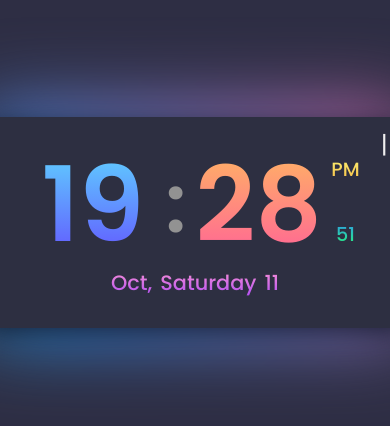
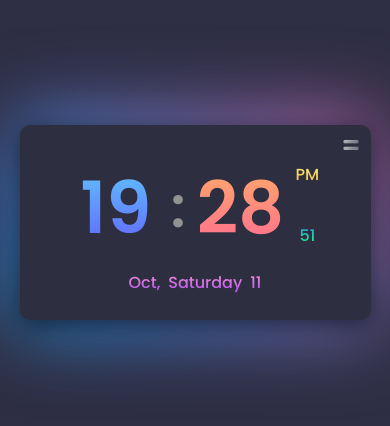
Before and after one commit to freakishcode/my-multi-site, a plain HTML site: page DigitalClock/index.html in a window 390 px wide. Shown: the part 200-626 px from the top of the page. Drawn offline with Linux system fonts and the light colour scheme.

Commit message:
Responsive clock

```diff
--- a/DigitalClock/index.html
+++ b/DigitalClock/index.html
@@ -4,6 +4,13 @@
     <meta charset="UTF-8" />
     <meta name="viewport" content="width=device-width, initial-scale=1.0" />
     <title>Digital-Clock</title>
+
+    <!-- fav icon for the title icon -->
+    <link
+      rel="shortcut icon"
+      href="./icons8-clock-48.png"
+      type="image/x-icon"
+    />
 
     <!-- CSS -->
     <link rel="stylesheet" href="./style.css" />
@@ -14,7 +21,12 @@
   <body>
     <div class="digital-clock">
       <!-- Time Formatter switch  -->
-      <div class="threeDots" id="active-menu">||</div>
+      <img
+        src="./equal-sign.png"
+        class="threeDots"
+        id="active-menu"
+        alt="menu"
+      />
       <ul class="dot-menu" id="active-menu">
         <li class="menu-item" id="active-menu">
           <span class="clock-form-text" id="active-menu">24-hour format</span>
--- a/DigitalClock/style.css
+++ b/DigitalClock/style.css
@@ -160,6 +160,7 @@ body {
   color: #efefef;
   font-size: 1.5em;
   cursor: pointer;
+  width: 20px;
 }
 
 .dot-menu {
@@ -231,3 +232,28 @@ body {
   box-shadow: 0 5px 25px #0bff8d;
   transform: translateX(10px);
 }
+
+/* Responsive */
+@media (min-width: 20rem) and (max-width: 64rem) {
+  .digital-clock {
+    width: 90vw;
+    padding: 20px 30px;
+  }
+
+  .time :where(.hours, .minutes) {
+    font-size: 4.5em;
+    width: 90px;
+  }
+
+  .dots {
+    font-size: 3.5em;
+  }
+
+  .right-side :is(.period, .seconds) {
+    font-size: 1em;
+  }
+
+  .calendar {
+    font-size: 1em;
+  }
+}
```
Also changed, not shown: DigitalClock/equal-sign.png (added), DigitalClock/icons8-clock-48.png (added).
